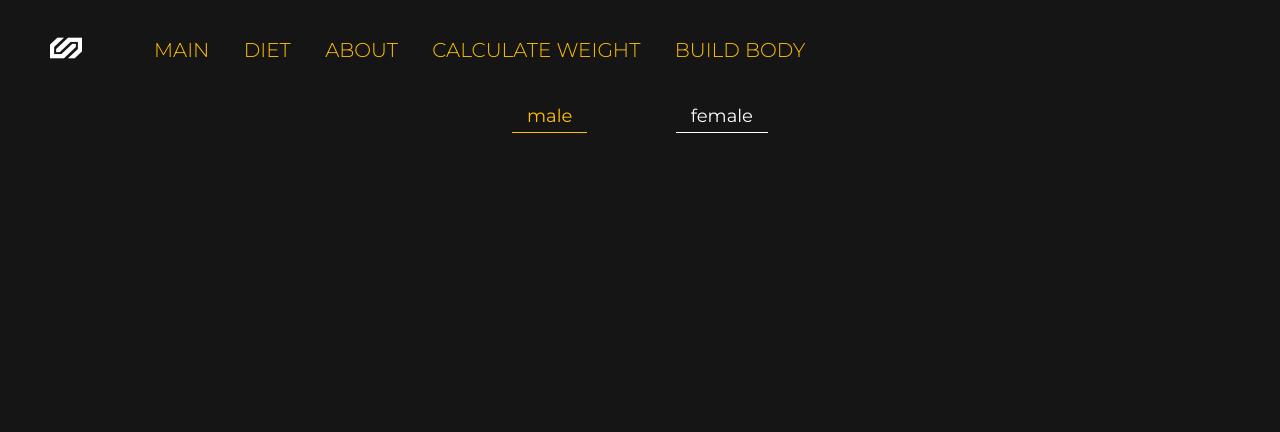
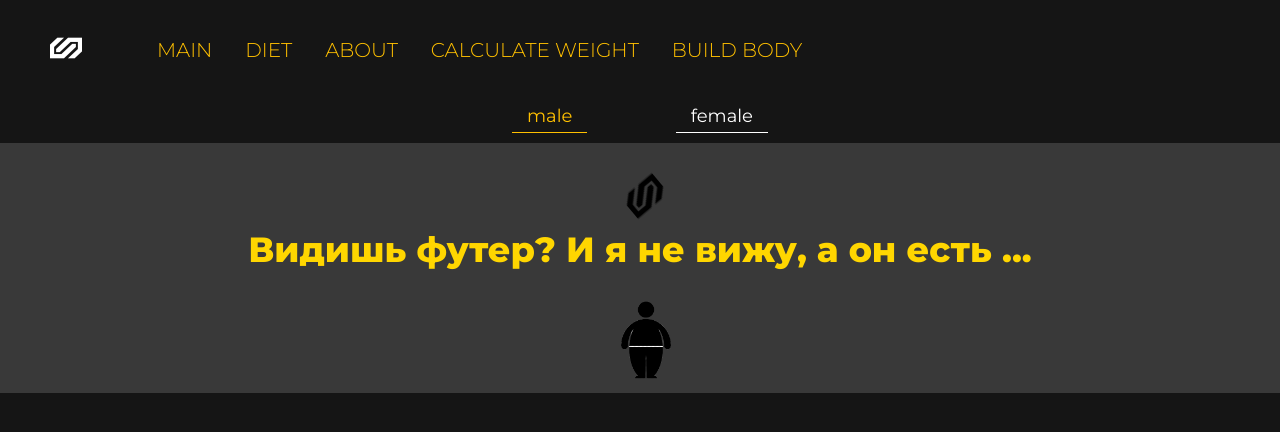
Before and after one commit to SulimanVu/Health-Front, a React (Create React App) app: page /body in a window 1280 px wide. Shown: the top 432 px of the page. Built offline with nearby package versions, Linux system fonts and the light colour scheme.

Commit message:
Fутер

```diff
--- a/src/components/Footer/Footer.jsx
+++ b/src/components/Footer/Footer.jsx
@@ -1,11 +1,104 @@
-import React from 'react';
+import React from "react";
+import styles from "./footer.module.scss";
+import logo from "../../public/logo.png";
+import body_900 from "../../public/body_weight_900.png";
+import body_400 from "../../public/body_weight_400.png";
+
+
+import { useState } from "react";
+import cn from "classnames";
+import { Link, useLocation } from "react-router-dom";
 
 const Footer = () => {
-    return (
-        <div>
-
-        </div>
-    );
+  const location = useLocation();
+  const [active, setActive] = useState(false);
+  return (
+    <div className={active ? styles.footer_active : styles.footer}>
+      <div className={styles.top}>
+        <hr className={active ? styles.hr_active : ""} />
+        <img
+          onClick={() => setActive(!active)}
+          alt="#"
+          src={logo}
+          className={active ? styles.logo_active : styles.logo}
+        />
+        <hr className={active ? styles.hr_active : ""} />
+      </div>
+      <div className={styles.active}>
+        {active ? (
+          <div className={styles.nav_top}>
+            <ul>
+              <li>
+                <Link
+                  to={"/"}
+                  className={cn(
+                    styles.link,
+                    location.pathname === "/" && styles.active
+                  )}
+                >
+                  Main
+                </Link>
+              </li>
+              <li>
+                <Link
+                  to={"/diet"}
+                  className={cn(
+                    styles.link,
+                    location.pathname === "/diet" && styles.active
+                  )}
+                >
+                  diet
+                </Link>
+              </li>
+              <li>
+                <Link
+                  to={"/about"}
+                  className={cn(
+                    styles.link,
+                    location.pathname === "/about" && styles.active
+                  )}
+                >
+                  About
+                </Link>
+              </li>
+              <li>
+                <Link
+                  to={"/calc/calconday"}
+                  className={cn(
+                    styles.link,
+                    (location.pathname === "/calc/calconday" ||
+                      location.pathname === "/calc/calcweight") &&
+                      styles.active
+                  )}
+                >
+                  calculate weight
+                </Link>
+              </li>
+              <li>
+                <Link
+                  to={"/body/boy"}
+                  className={cn(
+                    styles.link,
+                    (location.pathname === "/body/boy" ||
+                      location.pathname === "/body/girl") &&
+                      styles.active
+                  )}
+                >
+                  build body
+                </Link>
+              </li>
+            </ul>
+          </div>
+        ) : (
+          <span>Видишь футер? И я не вижу, а он есть ...</span>
+        )}
+      </div>
+      <div className={styles.body} >
+        <img className={active ? styles.bolder_active : styles.bolder} src={body_900} alt="" />
+        <img className={active ? styles.weight : styles.weight_active} src={body_400} alt="" />
+      </div>
+    </div>
+  );
 };
 
 export default Footer;
--- a/src/components/Footer/footer.module.scss
+++ b/src/components/Footer/footer.module.scss
@@ -0,0 +1,139 @@
+.footer{
+    position: relative;
+    margin-top: 10px;
+    padding: 30px;
+    text-align: center;
+    width: 100%;
+    height: 250px;
+    background-color: #393939;
+    transition: all 1s;
+}
+.footer_active{
+    position: relative;
+    margin-top: 10px;
+    padding: 30px;
+    height: 250px;
+    text-align: center;
+    width: 100%;
+    height: 250px;
+    background-color: #393939;
+}
+.top{
+    height: 25px;
+    margin-bottom: 30px;
+    width: 100%;
+    justify-content: center;
+    align-items: center ;
+    padding: 20px 0px 0px 10px;
+    display: flex;
+}
+img{
+    transition: all 1s;
+}
+hr{
+    transition: all 1s;
+    height: 10px;
+    width: 0%;
+    border-radius: 15px;
+    margin: 10px;
+    background-color: #fff;
+    opacity: 0
+}
+.hr_active{
+    opacity: 1;
+    width: 50%;
+    background-color: #ffd600;
+}
+
+span{
+    color: #ffd600;
+    font-weight: 900;
+    font-size: 35px;
+}
+.active{
+    margin-top: 10px;
+}
+.logo{
+    cursor: pointer;
+    width: 40px;
+    transform: rotate(-40deg);
+}
+.logo_active{
+    cursor: pointer;
+    transform: rotate(180deg);
+    width: 50px;
+}
+.nav_top{
+    width: 20%;
+    ul {
+        padding: 5px;
+        display: flex;
+        flex-direction: column;
+        align-items: flex-start;
+        justify-content: center;
+        list-style-type: none;
+      }
+
+}
+li {
+    padding: 3px;
+    font-size: 20px;
+    cursor: pointer;
+    align-items: center;
+    box-sizing: border-box;
+    transition: 0.3s;
+    border-bottom: 0;
+    .link {
+      font-weight: 900;
+      text-transform: uppercase;
+      box-sizing: border-box;
+      transition: 0.3s;
+      border-bottom: 0;
+      text-decoration: none;
+      color: #ffc000;
+      transition: 0.5s;
+      &:hover {
+        font-weight: 400;
+        border: none;
+        padding-bottom: 0px;
+        color: #ffe000;
+        border-bottom: 3px solid #ffe000;
+        box-sizing: border-box;
+      }
+    }
+  }
+
+  .body{
+    transition: all 1s;
+    left: 45%;
+    width: 10%;
+    background-color: #ffc000;
+  }
+  .bolder{
+    position: absolute;
+    opacity: 1;
+    top: 60%;
+    left: 48.5%;
+    width: 50px;
+  }
+  .bolder_active{
+    position: absolute;
+    opacity: 0;
+    left: 48.5%;
+    top: 60%;
+    width: 50px;
+  }
+  .weight{
+    opacity: 1;
+    position: absolute;
+    width: 100px;
+    left: 46.6%;
+    top: 60%;
+  }
+  .weight_active{
+    opacity: 0;
+    position: absolute;
+    width: 90px;
+    left: 47%;
+    top: 60%;
+  }
--- a/src/pages/Calc/CalcOnDay/CalcOnDay.jsx
+++ b/src/pages/Calc/CalcOnDay/CalcOnDay.jsx
@@ -24,14 +24,14 @@ const CalcOnDay = () => {
             return item
         }
     })
-    setCalories(productCalories.calories * value)
+    setCalories(productCalories.calories * value/100)
     e.preventDefault()
   }
 
   return (
     <div className={styles.form_conteiner}>
         <div className={styles.calories}>
-        {active ? <h1>{calories}</h1> : false}
+        {active ? <h1>{calories} Ккал</h1> : false}
         </div>
       <form onSubmit={handleCalculate} className={styles.form}>
         <select value={product} onChange={(e) => setProduct(e.target.value)} name="" id="">
```
Also changed, not shown: src/public/body_weight_400.png (added), src/public/body_weight_900.png (added).
